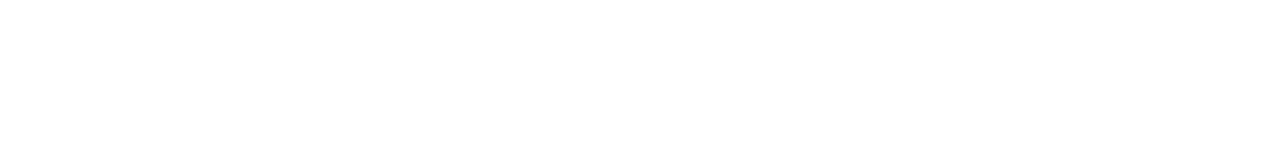
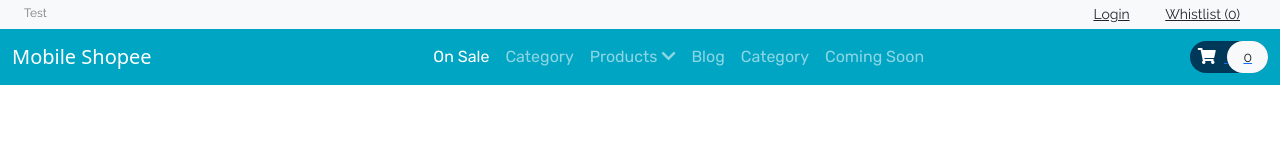
Before and after one commit to oktoberlin/mobile-shopee, a website: page index.html in a window 1280 px wide. Drawn offline with nearby package versions, Linux system fonts and the light colour scheme; a web font is replaced by a local one.

Commit message:
finish header and nav bar

```diff
--- a/index.html
+++ b/index.html
@@ -12,7 +12,61 @@
     <link rel="stylesheet" href="./style.css">
 </head>
 <body>
+    <header id="header">
+        <div class="strip d-flex justify-content-between px-4 py-1 bg-light">
+            <p class="font-raleway font-size-12 text-black-50 m-0">Test</p>
+            <div class="font-raleway font-size-14">
+                <a href="#" class="px-3 border-right border-left text-dark">Login</a>
+                <a href="#" class="px-3 border-right text-dark">Whistlist (0)</a>
+            </div>
+        </div>
 
+        <nav class="navbar navbar-expand-lg navbar-dark color-second-bg">
+            <div class="container-fluid">
+              <a class="navbar-brand" href="#">Mobile Shopee</a>
+              <button class="navbar-toggler" type="button" data-bs-toggle="collapse" data-bs-target="#navbarNav" aria-controls="navbarNav" aria-expanded="false" aria-label="Toggle navigation">
+                <span class="navbar-toggler-icon"></span>
+              </button>
+              <div class="collapse navbar-collapse" id="navbarNav">
+                <ul class="navbar-nav m-auto font-rubik">
+                  <li class="nav-item">
+                    <a class="nav-link active" aria-current="page" href="#">On Sale</a>
+                  </li>
+                  <li class="nav-item">
+                    <a class="nav-link" href="#">Category</a>
+                  </li>
+                  <li class="nav-item">
+                    <a class="nav-link" href="#">Products <i class="fas fa-chevron-down"></i></a>
+                  </li>
+                  <li class="nav-item">
+                    <a class="nav-link" href="#">Blog</a>
+                  </li>
+                  <li class="nav-item">
+                    <a class="nav-link" href="#">Category</a>
+                  </li>
+                  <li class="nav-item">
+                    <a class="nav-link" href="#">Coming Soon</a>
+                  </li>
+                </ul>
+                <form action="#" class="font-size-14 font-raleway">
+                    <a href="#" class="py-2 rounded-pill color-primary-bg">
+                        <span class="font-size-16 px-2 text-white"><i class="fas fa-shopping-cart"></i></span>
+                        <span class="px-3 py-2 rounded-pill text-dark bg-light">0</span>
+                    </a>
+                </form>
+              </div>
+            </div>
+          </nav>
+
+    </header>
+
+    <main>
+
+    </main>
+
+    <footer>
+
+    </footer>
     <script src="https://cdn.jsdelivr.net/npm/bootstrap@5.0.0-beta1/dist/js/bootstrap.bundle.min.js" integrity="sha384-ygbV9kiqUc6oa4msXn9868pTtWMgiQaeYH7/t7LECLbyPA2x65Kgf80OJFdroafW" crossorigin="anonymous"></script>
 </body>
 
--- /dev/null
+++ b/sass/include/color.scss
@@ -0,0 +1,23 @@
+.color-primary {
+    color:$color-primary;
+}
+
+.color-primary-bg {
+    background:$color-primary;
+}
+
+.color-second {
+    color:$color-second;
+}
+
+.color-second-bg {
+    background:$color-second;
+}
+
+.color-yellow {
+    color:$color-yellow;
+}
+
+.color-yellow-bg {
+    background:$color-yellow;
+}
--- a/sass/style.scss
+++ b/sass/style.scss
@@ -3,3 +3,4 @@
 @import './include/variables.scss';
 @import './include/global.scss';
 @import './include/typography.scss';
+@import './include/color.scss';
```
Also changed, not shown: style.css, 1 other file.
